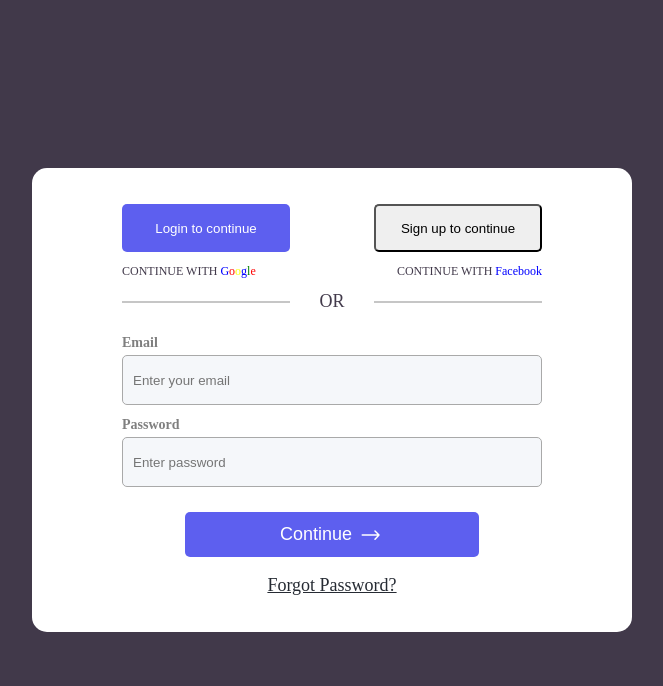
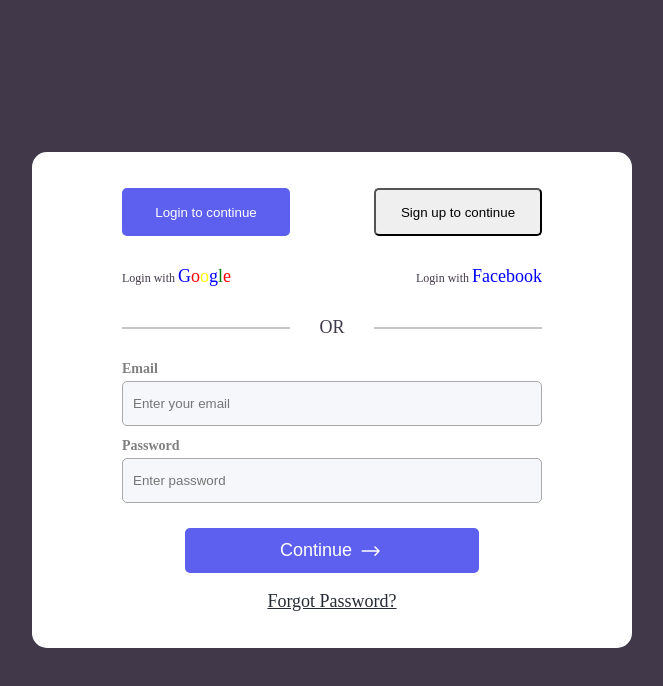
Before and after one commit to Africa-Trainovation-Consulting/newATC, a React (Create React App) app: page / in a window 1280 px wide. Shown: the top 686 px of the page, without its empty margins (308-971 px from the left). Built offline with nearby package versions, Linux system fonts and the light colour scheme.

Commit message:
adjusting with bbm again

```diff
--- a/src/Sass/style.scss
+++ b/src/Sass/style.scss
@@ -103,8 +103,8 @@ $input-bg-color:#F5F7FA;
     box-sizing: border-box;
     padding: 0 5px 0 5px;
     border-radius: 5px;
-    min-height: 50px;
-    max-height: 60px;
+    min-height: 45px;
+    max-height: 30px;
     width: 100%;
     max-width: 100%;
 }
@@ -183,6 +183,7 @@ button {
 }
 
 .continueWith {
+    margin: 1em 0;
     width: 80%;
     align-items: center;
     p {
--- a/src/components/Login.js
+++ b/src/components/Login.js
@@ -16,9 +16,9 @@ function Login(props) {
             </span>
             <span className="flex_btn continueWith">
                 <p className="goggle">
-                    CONTINUE WITH <span style={{ color: 'blue' }}>G</span><span style={{ color: 'red' }}>o</span><span style={{ color: 'yellow' }}>o</span><span style={{ color: 'blue' }}>g</span><span style={{ color: 'green' }}>l</span><span style={{ color: 'red' }}>e </span></p>
+                Login with <span style={{ color: 'blue', fontSize:'18px' }}>G</span><span style={{ color: 'red', fontSize:'18px' }}>o</span><span style={{ color: 'yellow',fontSize:'18px' }}>o</span><span style={{ color: 'blue', fontSize:'18px' }}>g</span><span style={{ color: 'green',fontSize:'18px' }}>l</span><span style={{ color: 'red', fontSize:'18px' }}>e </span></p>
                 <p className="facebook " >
-                    CONTINUE WITH <span style={{ color: 'blue' }}> Facebook </span>
+                Login with <span style={{ color: 'blue', fontSize:'18px' }}> Facebook </span>
                 </p>
             </span>
             <div className='Or'>
```
